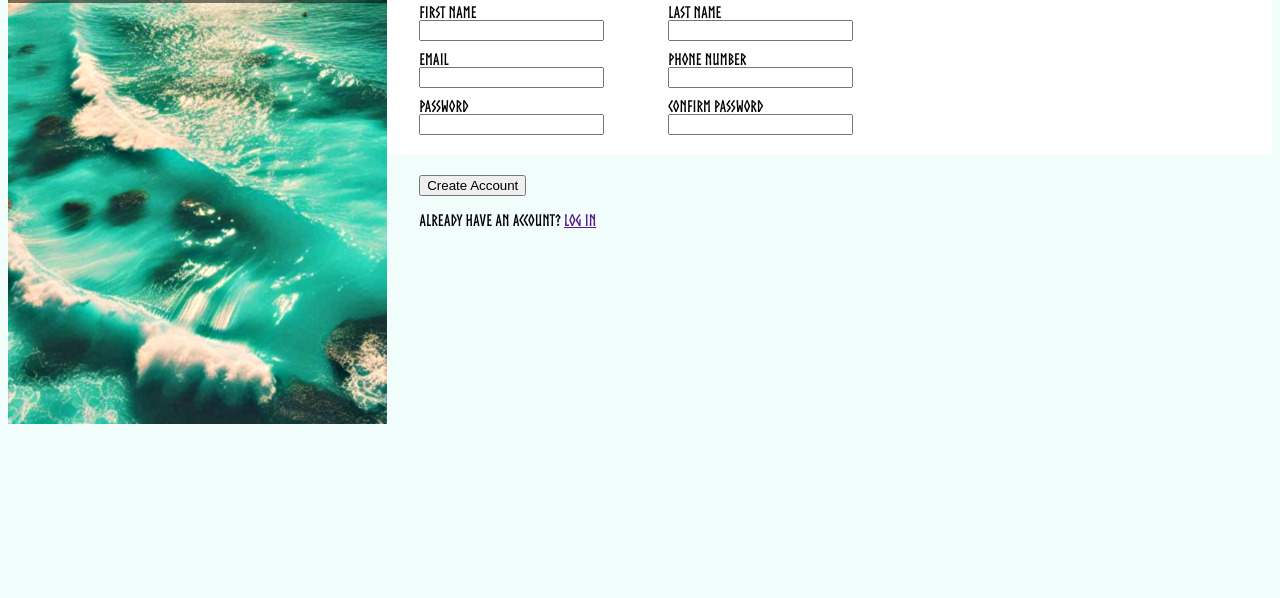
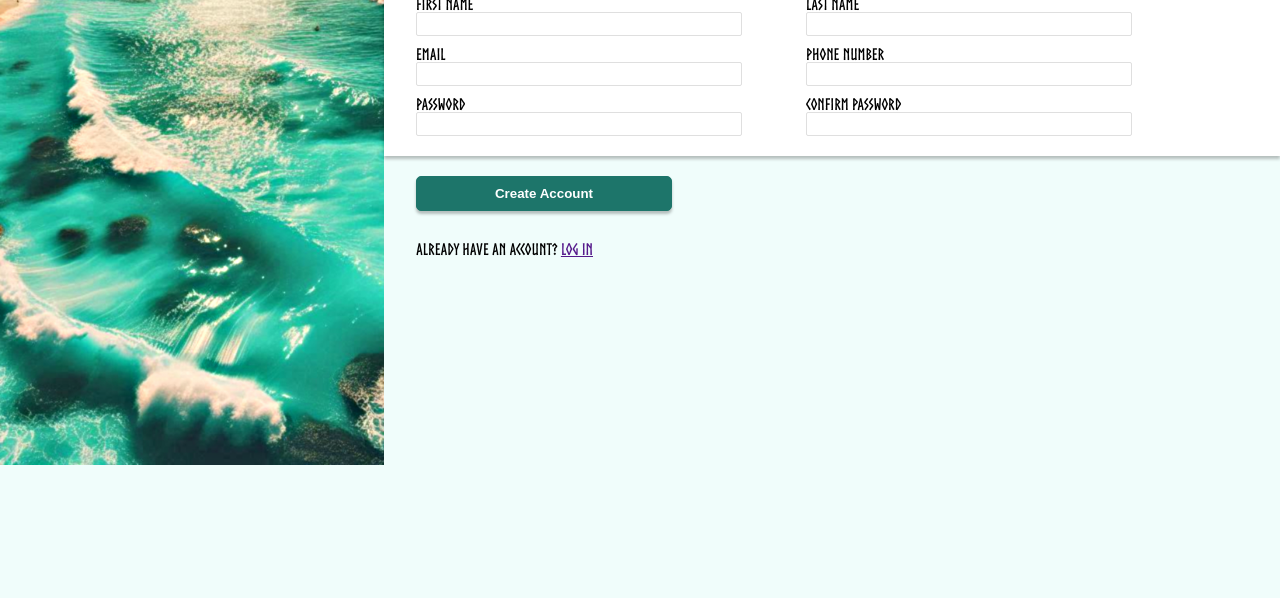
Before and after one commit to VamanaPed/sign-up-form, a plain HTML site: page index.html in a window 1280 px wide. Shown: the part 330-928 px from the top of the page. Drawn offline with Linux system fonts and the light colour scheme.

Commit message:
Full styling changes Added main style features for all main elements

```diff
--- a/index.html
+++ b/index.html
@@ -32,19 +32,34 @@
             <div class="flex-row">
               <div>
                 <label for="first-name">FIRST NAME</label>
-                <input type="text" name="first-name" id="first-name" />
+                <input
+                  type="text"
+                  name="first-name"
+                  id="first-name"
+                  class="form-input"
+                />
               </div>
 
               <div>
                 <label for="last-name">LAST NAME</label>
-                <input type="text" name="last-name" id="last-name" />
+                <input
+                  type="text"
+                  name="last-name"
+                  id="last-name"
+                  class="form-input"
+                />
               </div>
             </div>
 
             <div class="flex-row">
               <div>
                 <label for="input-email">EMAIL</label>
-                <input type="email" name="input-email" id="input-email" />
+                <input
+                  type="email"
+                  name="input-email"
+                  id="input-email"
+                  class="form-input"
+                />
               </div>
 
               <div>
@@ -53,6 +68,7 @@
                   type="tel"
                   name="input-phone-number"
                   id="input-phone-number"
+                  class="form-input"
                 />
               </div>
             </div>
@@ -64,6 +80,7 @@
                   type="password"
                   name="input-password"
                   id="input-password"
+                  class="form-input"
                 />
               </div>
 
@@ -73,6 +90,7 @@
                   type="password"
                   name="input-confirm-password"
                   id="input-confirm-password"
+                  class="form-input"
                 />
               </div>
             </div>
@@ -81,8 +99,10 @@
       </div>
 
       <div class="left-margin-style">
-        <button type="submit">Create Account</button>
-        <p>Already have an account? <a href="">Log in</a></p>
+        <button type="submit" id="create-account-btn">Create Account</button>
+        <p id="alread-have-text">
+          Already have an account? <a href="">Log in</a>
+        </p>
       </div>
     </div>
   </body>
--- a/style.css
+++ b/style.css
@@ -14,10 +14,12 @@ body {
   display: flex;
   background-color: var(--color1);
   --color1: #f0fdfb;
-  --color2: #154740;
+  --color2: #1d756a;
   --color3: #2dc6ac;
   --color4: #f7e3c4;
   --color5: #d49860;
+  padding: 0;
+  margin: 0;
 }
 
 label {
@@ -30,7 +32,7 @@ label {
   width: 30%;
   height: 100vh;
   background-image: url(Images/oceanwaves.png);
-  background-size: 75vh;
+  background-size: 80vh;
   background-repeat: no-repeat;
 }
 
@@ -65,6 +67,35 @@ label {
   background-color: white;
   padding: 10px 0;
   margin: 20px 0;
+  box-shadow: 0 3px 3px 0px rgba(0, 0, 0, 0.25);
+}
+
+#create-account-btn {
+  height: 35px;
+  width: 20vw;
+  color: white;
+  font-weight: 700;
+  background-color: var(--color2);
+  border: var(--color2) solid 1px;
+  border-radius: 5px;
+  box-shadow: 0 3px 3px 0px rgba(0, 0, 0, 0.25);
+}
+
+.form-input {
+  height: 20px;
+  width: 25vw;
+  border-radius: 2px;
+  border: rgb(223, 223, 223) solid 1px;
+}
+
+.form-input:focus {
+  background-color: var(--color1);
+  outline: var(--color3) solid 1px;
+  box-shadow: 0 3px 3px 0px rgba(0, 0, 0, 0.25);
+}
+
+#alread-have-text {
+  margin-top: 30px;
 }
 
 /* Helpers */
```
